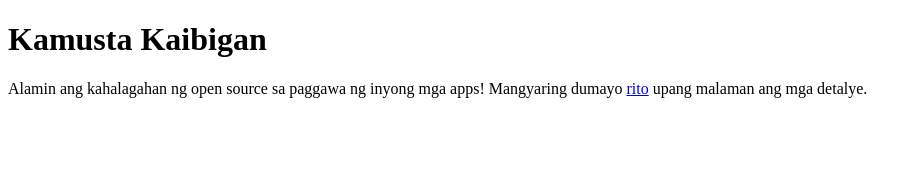
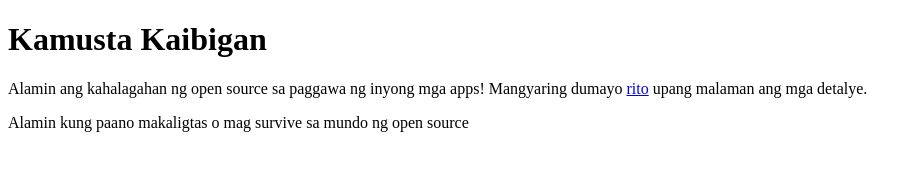
Before and after one commit to limnestor/mabuhay-open-1, a plain HTML site: page index.html in a window 1280 px wide. Shown: the whole page, without its empty margins (0-922 px from the left). Drawn offline with Linux system fonts and the light colour scheme.

Commit message:
Update index.html
Nag dagdag ng babasahin

```diff
--- a/index.html
+++ b/index.html
@@ -6,5 +6,6 @@
 <body>
     <h1>Kamusta Kaibigan</h1>
     <p>Alamin ang kahalagahan ng open source sa paggawa ng inyong mga apps! Mangyaring dumayo <a href="https://www.github.com">rito</a> upang malaman ang mga detalye.</p>
+    <p>Alamin kung paano makaligtas o mag survive sa mundo ng open source</p>
 </body>
 </html>
```
